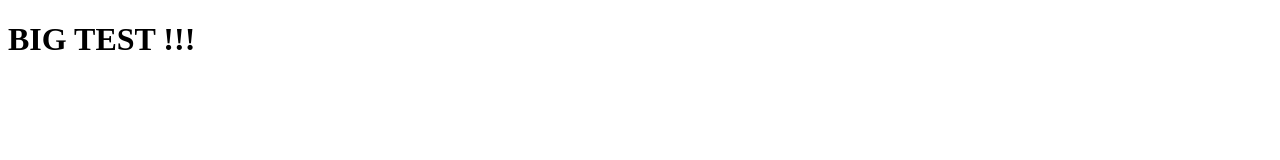
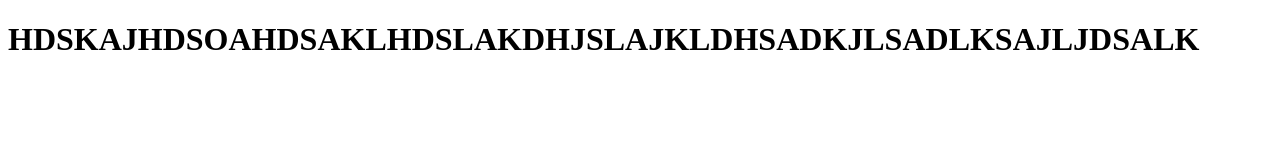
Before and after one commit to SaiTeR/github-cicd, a plain HTML site: page index.html in a window 1280 px wide. Drawn offline with Linux system fonts and the light colour scheme.

Commit message:
new title

```diff
--- a/index.html
+++ b/index.html
@@ -7,7 +7,7 @@
 </head>
 <body>
     <div>
-        <h1>BIG TEST !!!</h1>
+        <h1>HDSKAJHDSOAHDSAKLHDSLAKDHJSLAJKLDHSADKJLSADLKSAJLJDSALK</h1>
     </div>
 </body>
 </html>
```
